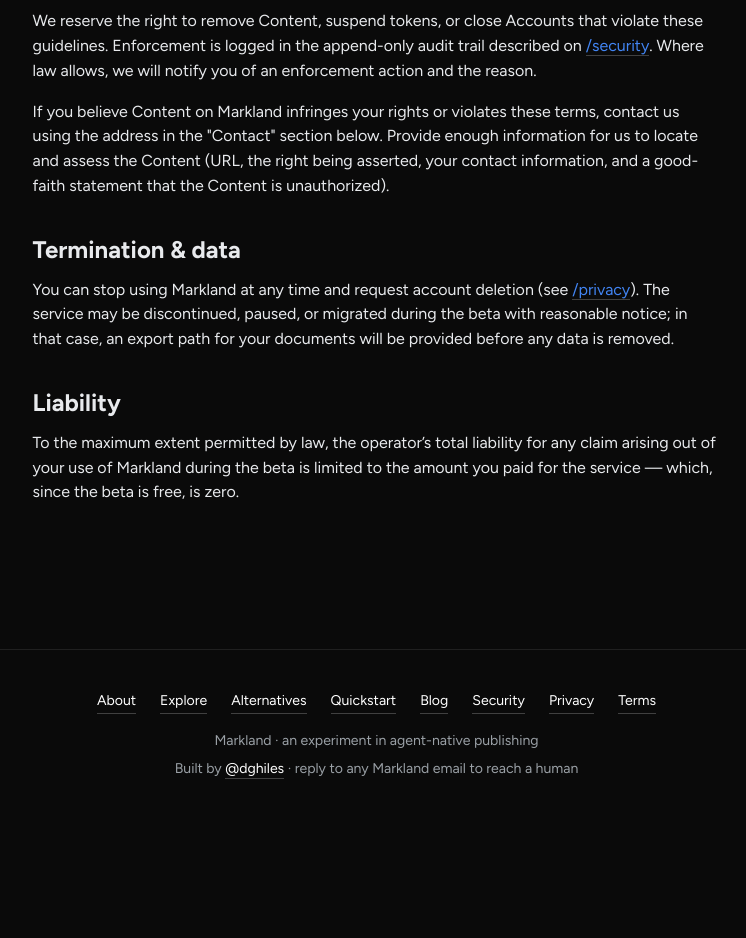
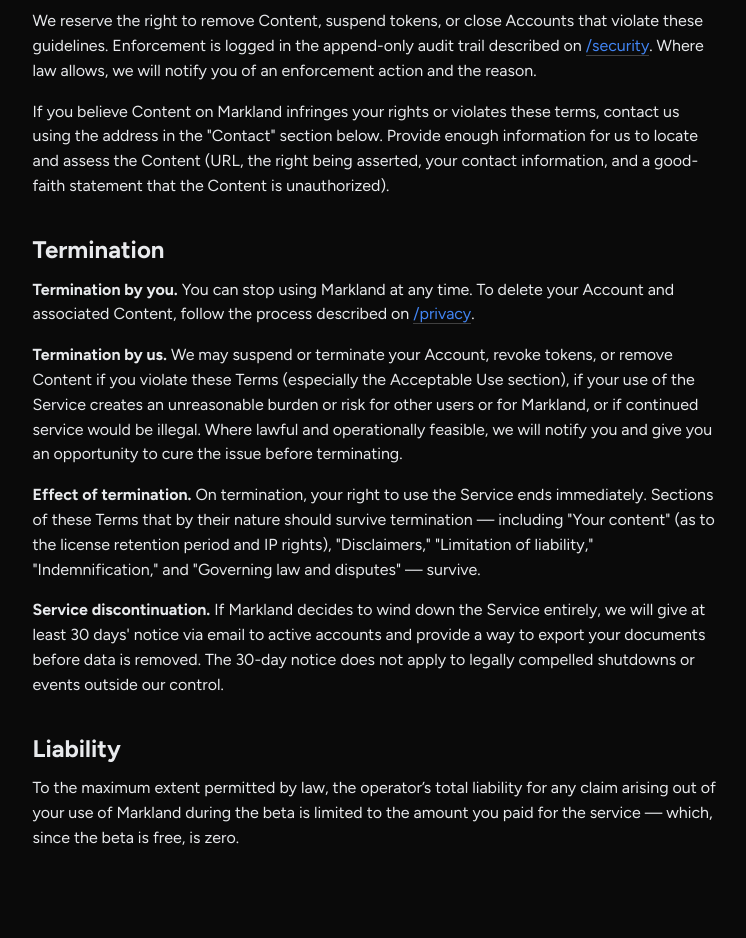
Before and after one commit to dghiles/markland, a Python web app: template src/markland/web/templates/terms.html in a window 1280 px wide. Shown: the part 3212-4150 px from the top of the page, without its empty margins (256-1002 px from the left). Before the commit the page ends 3991 px from the top, so only its background shows below. Run offline with Jinja, Linux system fonts and the light colour scheme; the template is opened without the code that fills it, so the values that code supplies are empty.

Commit message:
feat(terms): Termination — by you, by us, survival, discontinuation

```diff
--- a/src/markland/web/templates/terms.html
+++ b/src/markland/web/templates/terms.html
@@ -113,9 +113,22 @@
     If you believe Content on Markland infringes your rights or violates these terms, contact us using the address in the "Contact" section below. Provide enough information for us to locate and assess the Content (URL, the right being asserted, your contact information, and a good-faith statement that the Content is unauthorized).
   </p>
 
-  <h2 style="margin-top: 2rem; margin-bottom: 0.6rem;">Termination &amp; data</h2>
+  <h2 style="margin-top: 2rem; margin-bottom: 0.6rem;">Termination</h2>
+
   <p style="margin-bottom: 1rem;">
-    You can stop using Markland at any time and request account deletion (see <a href="/privacy" style="color: var(--blue); border-bottom: 1px solid var(--outline);">/privacy</a>). The service may be discontinued, paused, or migrated during the beta with reasonable notice; in that case, an export path for your documents will be provided before any data is removed.
+    <strong>Termination by you.</strong> You can stop using Markland at any time. To delete your Account and associated Content, follow the process described on <a href="/privacy" style="color: var(--blue); border-bottom: 1px solid var(--outline);">/privacy</a>.
+  </p>
+
+  <p style="margin-bottom: 1rem;">
+    <strong>Termination by us.</strong> We may suspend or terminate your Account, revoke tokens, or remove Content if you violate these Terms (especially the Acceptable Use section), if your use of the Service creates an unreasonable burden or risk for other users or for Markland, or if continued service would be illegal. Where lawful and operationally feasible, we will notify you and give you an opportunity to cure the issue before terminating.
+  </p>
+
+  <p style="margin-bottom: 1rem;">
+    <strong>Effect of termination.</strong> On termination, your right to use the Service ends immediately. Sections of these Terms that by their nature should survive termination — including "Your content" (as to the license retention period and IP rights), "Disclaimers," "Limitation of liability," "Indemnification," and "Governing law and disputes" — survive.
+  </p>
+
+  <p style="margin-bottom: 1rem;">
+    <strong>Service discontinuation.</strong> If Markland decides to wind down the Service entirely, we will give at least 30 days' notice via email to active accounts and provide a way to export your documents before data is removed. The 30-day notice does not apply to legally compelled shutdowns or events outside our control.
   </p>
 
   <h2 style="margin-top: 2rem; margin-bottom: 0.6rem;">Liability</h2>
```
